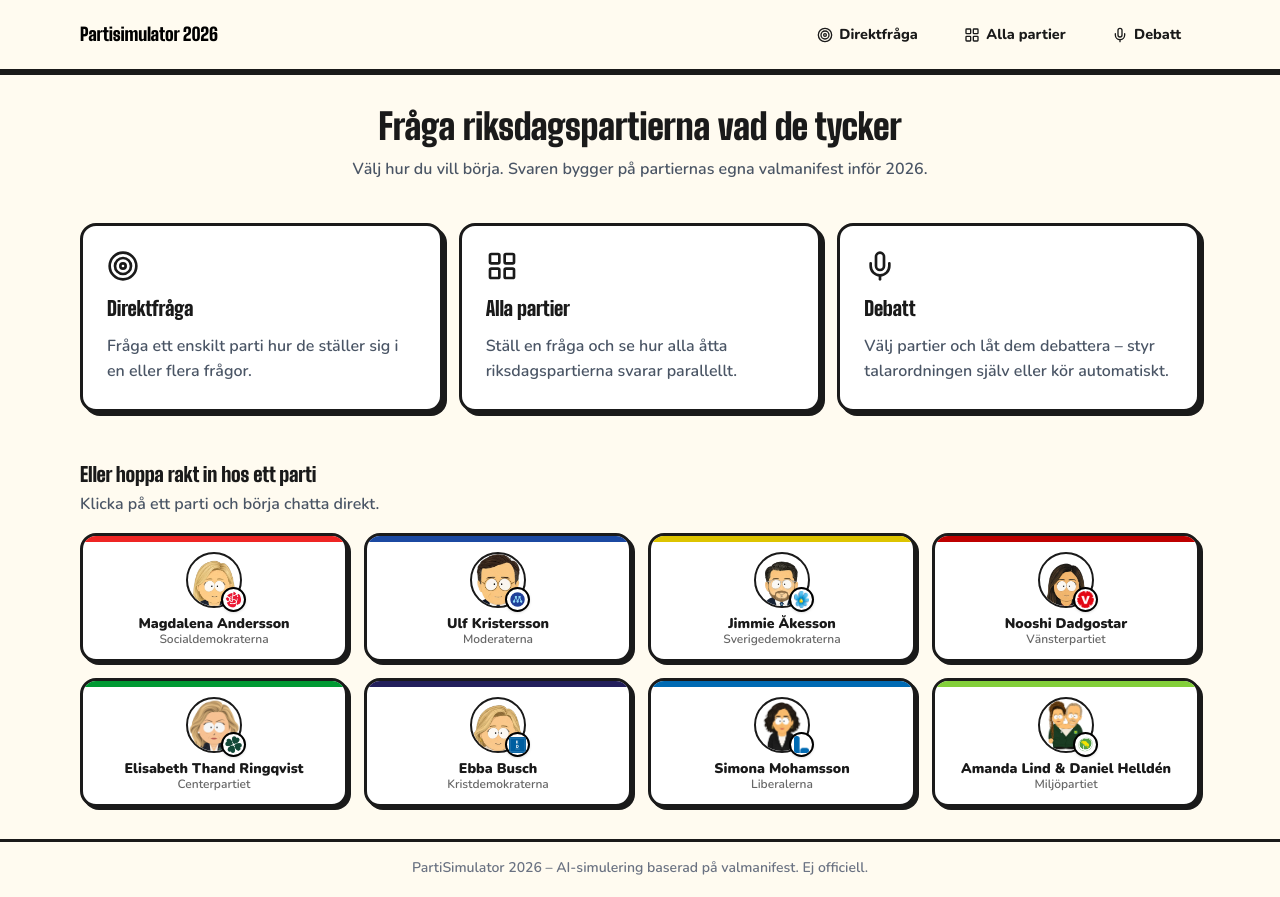
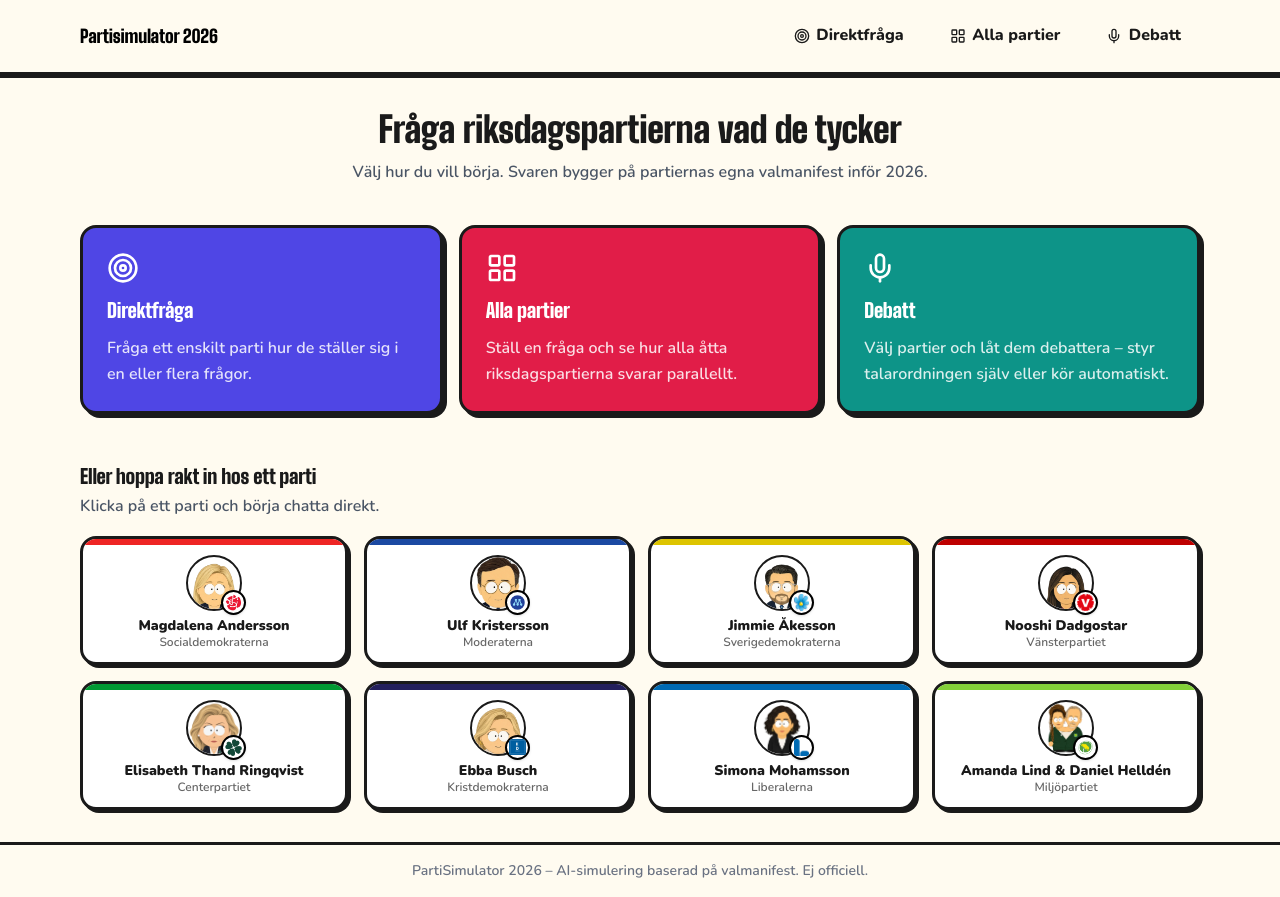
Before and after one commit to klingbladet/partisimulator, a Next.js app: page / in a window 1280 px wide. Built offline with nearby package versions, Linux system fonts and the light colour scheme.

Commit message:
Add color and icon to cta card on start page. Small copy change to ask-all card when generating answer

```diff
--- a/src/app/globals.css
+++ b/src/app/globals.css
@@ -1,9 +1,5 @@
 @import url("https://fonts.googleapis.com/css2?family=Nunito:wght@400;600;700;800;900&family=Nunito+Sans:wght@400;600;700;800&display=swap");
 @import "tailwindcss";
-
-/* ============================================
-   PARTISIMULATOR 2026 – CARTOON DESIGN SYSTEM
-   ============================================ */
 
 :root {
   --background: #fffbf0;
@@ -18,7 +14,6 @@
   --radius: 16px;
   --radius-sm: 10px;
 
-  /* UI colors */
   --color-cream: #fffbf0;
   --color-cream-dark: #f5edd8;
   --color-ink: #1a1a1a;
@@ -35,10 +30,6 @@
   --color-source-text: #0d47a1;
 }
 
-/* ============================================
-   BASE STYLES & TYPOGRAPHY
-   ============================================ */
-
 *,
 *::before,
 *::after {
@@ -46,13 +37,11 @@
   cursor: url("/assets/icons/gavel_32.png"), auto;
 }
 
-/* Disabled elements keep the standard not-allowed cursor */
 :disabled,
 [disabled] {
   cursor: not-allowed;
 }
 
-/* Global focus-visible ring for keyboard accessibility */
 *:focus-visible {
   outline: 3px solid var(--color-user);
   outline-offset: 2px;
@@ -83,10 +72,6 @@ body {
     radial-gradient(circle at 60% 80%, rgba(131, 207, 57, 0.04) 0%, transparent 50%);
 }
 
-/* ============================================
-   CARTOON CARD / CONTAINER
-   ============================================ */
-
 .cartoon-card {
   background: var(--color-white);
   border: var(--border-width) solid var(--border);
@@ -101,10 +86,6 @@ body {
   box-shadow: var(--shadow-hover);
   transform: translate(-1px, -1px);
 }
-
-/* ============================================
-   CARTOON BUTTON
-   ============================================ */
 
 .cartoon-btn {
   display: inline-flex;
@@ -161,10 +142,6 @@ body {
   transform: none;
 }
 
-/* ============================================
-   PARTY CHIP
-   ============================================ */
-
 .party-chip {
   position: relative;
   display: flex;
@@ -196,10 +173,6 @@ body {
   box-shadow: var(--shadow-btn-hover);
   transform: translate(-2px, -2px);
 }
-
-/* ============================================
-   ANSWER BUBBLE
-   ============================================ */
 
 .answer-bubble {
   display: flex;
@@ -260,10 +233,6 @@ body {
   margin-block-start: 0.5rem;
 }
 
-/* ============================================
-   DEBATE BUBBLE
-   ============================================ */
-
 .debate-bubble {
   overflow: hidden;
   background: var(--color-white);
@@ -283,10 +252,6 @@ body {
     transform: translateY(0) scale(1);
   }
 }
-
-/* ============================================
-   QUESTION INPUT
-   ============================================ */
 
 .cartoon-input {
   width: 100%;
@@ -314,10 +279,6 @@ body {
   font-weight: 500;
   color: var(--color-placeholder);
 }
-
-/* ============================================
-   LOADING ANIMATION (typing dots)
-   ============================================ */
 
 .typing-dots {
   display: inline-flex;
@@ -355,10 +316,6 @@ body {
   }
 }
 
-/* ============================================
-   STREAMING TEXT CURSOR
-   ============================================ */
-
 .streaming-cursor::after {
   margin-inline-start: 2px;
   font-size: 0.9em;
@@ -375,10 +332,6 @@ body {
     opacity: 0;
   }
 }
-
-/* ============================================
-   GRID LAYOUT
-   ============================================ */
 
 .party-grid {
   display: grid;
@@ -416,17 +369,13 @@ body {
   }
 }
 
-/* ============================================
-   NAV TABS
-   ============================================ */
-
 .nav-tab {
   display: inline-flex;
   gap: 0.4rem;
   align-items: center;
   padding: 0.5rem 1rem;
   font-family: "Nunito", sans-serif;
-  font-size: 0.9rem;
+  font-size: 1rem;
   font-weight: 800;
   color: var(--color-ink);
   text-decoration: none;
@@ -441,6 +390,11 @@ body {
   background: var(--color-white);
   border-color: var(--border);
   box-shadow: var(--shadow-btn);
+}
+
+.nav-tab:active {
+  color: var(--color-white);
+  background: var(--color-ink);
 }
 
 .nav-tab.active {
@@ -475,10 +429,6 @@ body {
   box-shadow: 0 3px 0px var(--border);
 }
 
-/* ============================================
-   SCROLLBAR
-   ============================================ */
-
 ::-webkit-scrollbar {
   width: 8px;
 }
@@ -494,10 +444,6 @@ body {
   border-radius: 4px;
 }
 
-/* ============================================
-   STATUS BANNER
-   ============================================ */
-
 .status-banner-success {
   display: flex;
   gap: 0.5rem;
@@ -510,10 +456,6 @@ body {
   border: 2px solid #22c55e;
   border-radius: var(--radius-sm);
 }
-
-/* ============================================
-   MISC UTILITIES
-   ============================================ */
 
 .text-ink {
   color: var(--color-ink);
--- a/src/app/page.tsx
+++ b/src/app/page.tsx
@@ -7,18 +7,21 @@ import SiteFooter from "@/components/shared/site-footer";
 
 const MODES = [
   {
+    color: "#4f46e5",
     description: "Fråga ett enskilt parti hur de ställer sig i en eller flera frågor.",
     href: "/direktfraga",
     Icon: Target,
     title: "Direktfråga",
   },
   {
+    color: "#e11d48",
     description: "Ställ en fråga och se hur alla åtta riksdagspartierna svarar parallellt.",
     href: "/alla-partier",
     Icon: LayoutGrid,
     title: "Alla partier",
   },
   {
+    color: "#0d9488",
     description: "Välj partier och låt dem debattera – styr talarordningen själv eller kör automatiskt.",
     href: "/debatt",
     Icon: Mic,
@@ -43,10 +46,15 @@ export default function HomePage(): React.JSX.Element {
 
         <section className="mb-12 grid grid-cols-1 gap-4 md:grid-cols-3">
           {MODES.map((mode) => (
-            <Link className="cartoon-card flex flex-col items-start gap-3 p-6" href={mode.href} key={mode.href}>
+            <Link
+              className="cartoon-card flex flex-col items-start gap-3 p-6 text-white"
+              href={mode.href}
+              key={mode.href}
+              style={{ backgroundColor: mode.color }}
+            >
               <mode.Icon aria-hidden="true" className="h-8 w-8" />
               <h2 className="font-black text-xl">{mode.title}</h2>
-              <p className="font-semibold text-gray-600">{mode.description}</p>
+              <p className="font-semibold text-white/85">{mode.description}</p>
             </Link>
           ))}
         </section>
--- a/src/components/grid/answer-bubble.tsx
+++ b/src/components/grid/answer-bubble.tsx
@@ -79,7 +79,7 @@ export default function AnswerBubble({
         {isLoading ? (
           <div className="flex items-center gap-2 text-gray-400">
             <TypingDots color={party.color} />
-            <span className="font-semibold text-sm">Hämtar manifest-kontext...</span>
+            <span className="font-semibold text-sm">Förbereder svar...</span>
           </div>
         ) : (
           <>
```
Also changed, not shown: 1 other file (tests, documents, lock files or other folders).
